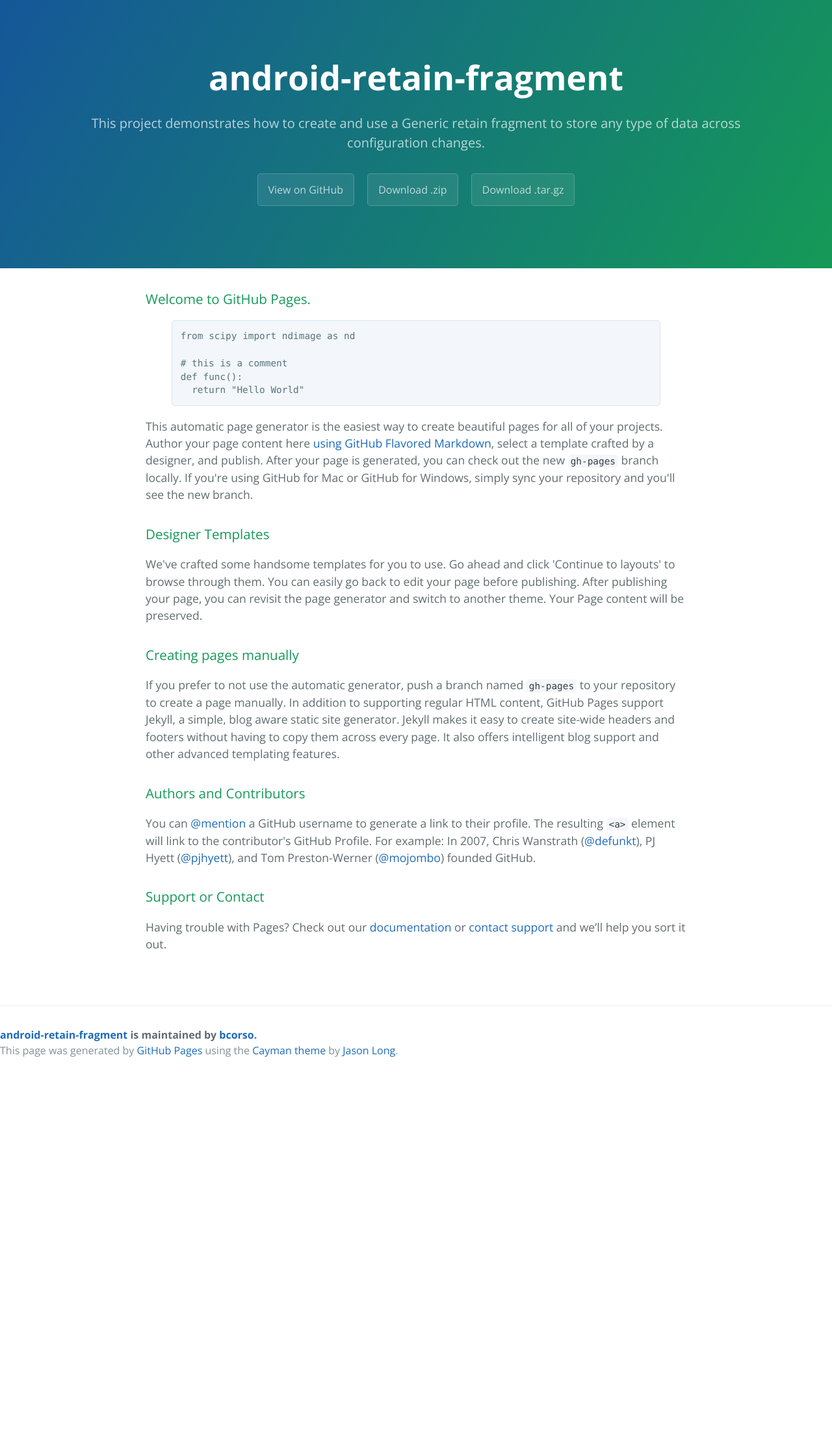
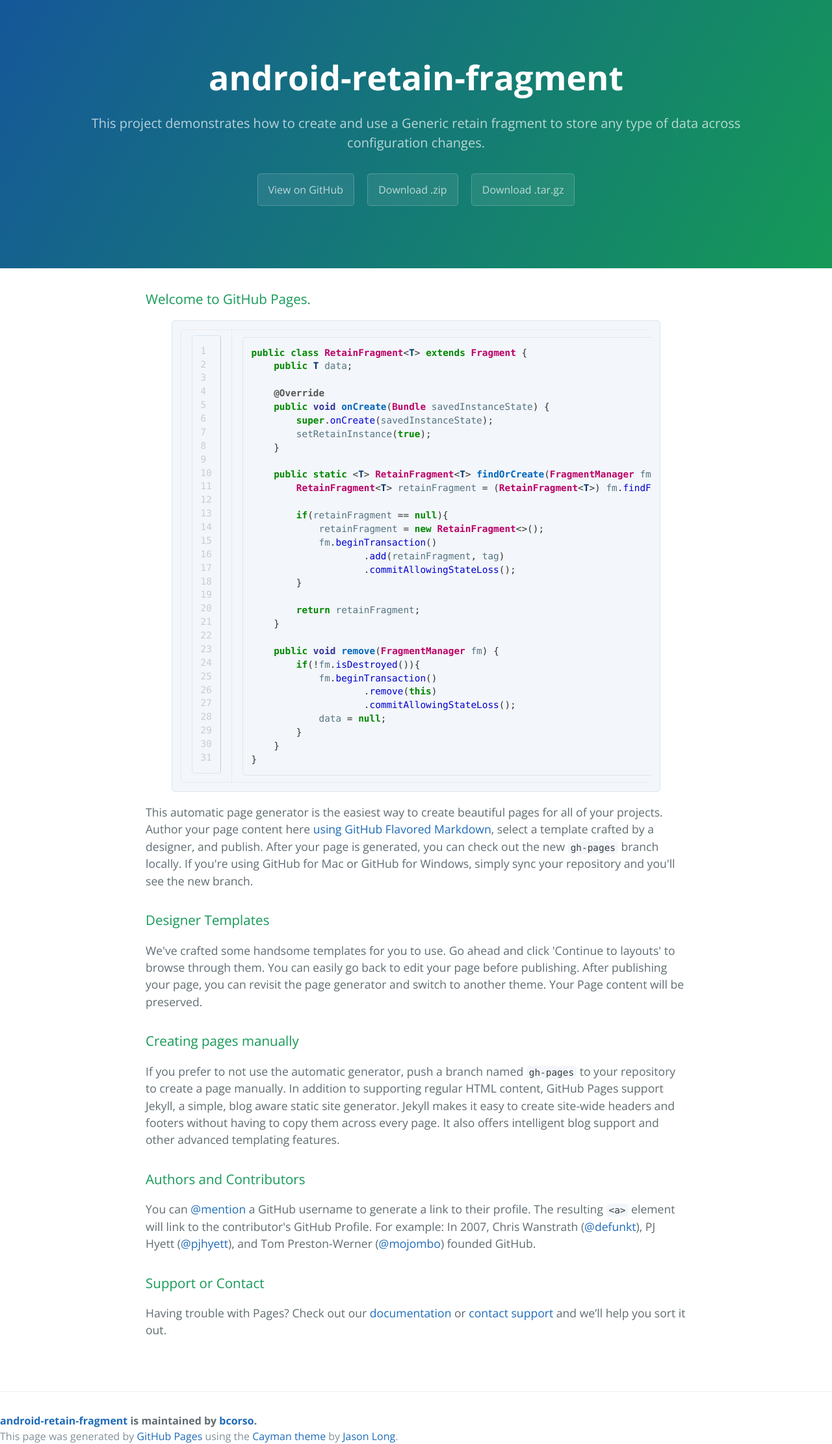
Before and after one commit to powernusa/android-retain-fragment, a Jekyll site: the page built from index.html, in a window 1280 px wide. Shown: the whole page at 65% size. Built offline with Jekyll 4.4.1, drawn with Linux system fonts in a browser that asks for light colours; Markdown is read by kramdown in place of the engine named in the settings; the list of posts is cut into pages by our own code; before the commit the page ends 1629 px from its top, so only the background shows below that.

Commit message:
Fixed syntax highlighting.     - Turns out that you can't use the Github Markdown, e.g.     - Syntax highlighing in Jekyll is handled through liquid, which uses {% highlight java %} ... {% endhighlight %} tags.     - However, even the above also will not work without the proper css file. To get a working css file, Requirement already satisfied (use --upgrade to upgrade): Pygments in /Library/Python/2.7/site-packages then run . This will create syntax.css with the 'colorful' style. Need to manually link to this in head.     - Also, I added some custom css from 'https://demisx.github.io/jekyll/2014/01/13/improve-code-highlighting-in-jekyll.html' that makes the line numbers more subtle.

```diff
--- a/_config.yml
+++ b/_config.yml
@@ -3,8 +3,12 @@
 # Use of `relative_permalinks` ensures post links from the index work properly.
 permalink:           pretty
 relative_permalinks: true
-markdown:            kramdown
+markdown:            redcarpet
 highlighter:         pygments
+
+syntax-highlighting:
+  enabled :          true
+  css:               syntax.css
 
 # Setup
 title:               Android Retain Fragment
--- a/_includes/head.html
+++ b/_includes/head.html
@@ -8,4 +8,5 @@
     <link href='http://fonts.googleapis.com/css?family=Open+Sans:400,700' rel='stylesheet' type='text/css'>
     <link rel="stylesheet" type="text/css" href="stylesheets/stylesheet.css" media="screen">
     <link rel="stylesheet" type="text/css" href="stylesheets/github-light.css" media="screen">
+    <link rel="stylesheet" type="text/css" href="stylesheets/syntax.css" media="screen">
   </head>
--- a/index.html
+++ b/index.html
@@ -10,12 +10,38 @@
     </a>Welcome to GitHub Pages.
   </h3>
 
-{% highlight python %}
-from scipy import ndimage as nd
+{% highlight java linenos %}
+public class RetainFragment<T> extends Fragment {
+    public T data;
 
-# this is a comment
-def func():
-  return "Hello World"
+    @Override
+    public void onCreate(Bundle savedInstanceState) {
+        super.onCreate(savedInstanceState);
+        setRetainInstance(true);
+    }
+
+    public static <T> RetainFragment<T> findOrCreate(FragmentManager fm, String tag) {
+        RetainFragment<T> retainFragment = (RetainFragment<T>) fm.findFragmentByTag(tag);
+
+        if(retainFragment == null){
+            retainFragment = new RetainFragment<>();
+            fm.beginTransaction()
+                    .add(retainFragment, tag)
+                    .commitAllowingStateLoss();
+        }
+
+        return retainFragment;
+    }
+
+    public void remove(FragmentManager fm) {
+        if(!fm.isDestroyed()){
+            fm.beginTransaction()
+                    .remove(this)
+                    .commitAllowingStateLoss();
+            data = null;
+        }
+    }
+}
 {% endhighlight %}
 
   <p>
--- /dev/null
+++ b/stylesheets/syntax.css
@@ -0,0 +1,64 @@
+.hll { background-color: #ffffcc }
+.c { color: #888888 } /* Comment */
+.err { color: #FF0000; background-color: #FFAAAA } /* Error */
+.k { color: #008800; font-weight: bold } /* Keyword */
+.o { color: #333333 } /* Operator */
+.cm { color: #888888 } /* Comment.Multiline */
+.cp { color: #557799 } /* Comment.Preproc */
+.c1 { color: #888888 } /* Comment.Single */
+.cs { color: #cc0000; font-weight: bold } /* Comment.Special */
+.gd { color: #A00000 } /* Generic.Deleted */
+.ge { font-style: italic } /* Generic.Emph */
+.gr { color: #FF0000 } /* Generic.Error */
+.gh { color: #000080; font-weight: bold } /* Generic.Heading */
+.gi { color: #00A000 } /* Generic.Inserted */
+.go { color: #888888 } /* Generic.Output */
+.gp { color: #c65d09; font-weight: bold } /* Generic.Prompt */
+.gs { font-weight: bold } /* Generic.Strong */
+.gu { color: #800080; font-weight: bold } /* Generic.Subheading */
+.gt { color: #0044DD } /* Generic.Traceback */
+.kc { color: #008800; font-weight: bold } /* Keyword.Constant */
+.kd { color: #008800; font-weight: bold } /* Keyword.Declaration */
+.kn { color: #008800; font-weight: bold } /* Keyword.Namespace */
+.kp { color: #003388; font-weight: bold } /* Keyword.Pseudo */
+.kr { color: #008800; font-weight: bold } /* Keyword.Reserved */
+.kt { color: #333399; font-weight: bold } /* Keyword.Type */
+.m { color: #6600EE; font-weight: bold } /* Literal.Number */
+.s { background-color: #fff0f0 } /* Literal.String */
+.na { color: #0000CC } /* Name.Attribute */
+.nb { color: #007020 } /* Name.Builtin */
+.nc { color: #BB0066; font-weight: bold } /* Name.Class */
+.no { color: #003366; font-weight: bold } /* Name.Constant */
+.nd { color: #555555; font-weight: bold } /* Name.Decorator */
+.ni { color: #880000; font-weight: bold } /* Name.Entity */
+.ne { color: #FF0000; font-weight: bold } /* Name.Exception */
+.nf { color: #0066BB; font-weight: bold } /* Name.Function */
+.nl { color: #997700; font-weight: bold } /* Name.Label */
+.nn { color: #0e84b5; font-weight: bold } /* Name.Namespace */
+.nt { color: #007700 } /* Name.Tag */
+.nv { color: #996633 } /* Name.Variable */
+.ow { color: #000000; font-weight: bold } /* Operator.Word */
+.w { color: #bbbbbb } /* Text.Whitespace */
+.mb { color: #6600EE; font-weight: bold } /* Literal.Number.Bin */
+.mf { color: #6600EE; font-weight: bold } /* Literal.Number.Float */
+.mh { color: #005588; font-weight: bold } /* Literal.Number.Hex */
+.mi { color: #0000DD; font-weight: bold } /* Literal.Number.Integer */
+.mo { color: #4400EE; font-weight: bold } /* Literal.Number.Oct */
+.sb { background-color: #fff0f0 } /* Literal.String.Backtick */
+.sc { color: #0044DD } /* Literal.String.Char */
+.sd { color: #DD4422 } /* Literal.String.Doc */
+.s2 { background-color: #fff0f0 } /* Literal.String.Double */
+.se { color: #666666; font-weight: bold; background-color: #fff0f0 } /* Literal.String.Escape */
+.sh { background-color: #fff0f0 } /* Literal.String.Heredoc */
+.si { background-color: #eeeeee } /* Literal.String.Interpol */
+.sx { color: #DD2200; background-color: #fff0f0 } /* Literal.String.Other */
+.sr { color: #000000; background-color: #fff0ff } /* Literal.String.Regex */
+.s1 { background-color: #fff0f0 } /* Literal.String.Single */
+.ss { color: #AA6600 } /* Literal.String.Symbol */
+.bp { color: #007020 } /* Name.Builtin.Pseudo */
+.vc { color: #336699 } /* Name.Variable.Class */
+.vg { color: #dd7700; font-weight: bold } /* Name.Variable.Global */
+.vi { color: #3333BB } /* Name.Variable.Instance */
+.il { color: #0000DD; font-weight: bold } /* Literal.Number.Integer.Long */
+.highlight .lineno { color: #ccc; display:inline-block; padding: 0 5px; border-right:1px solid #ccc; }
+.highlight pre code { display: block; white-space: pre; overflow-x: auto; word-wrap: normal; }
```
Also changed, not shown: _includes/content.md (deleted, +0 -9 lines).
